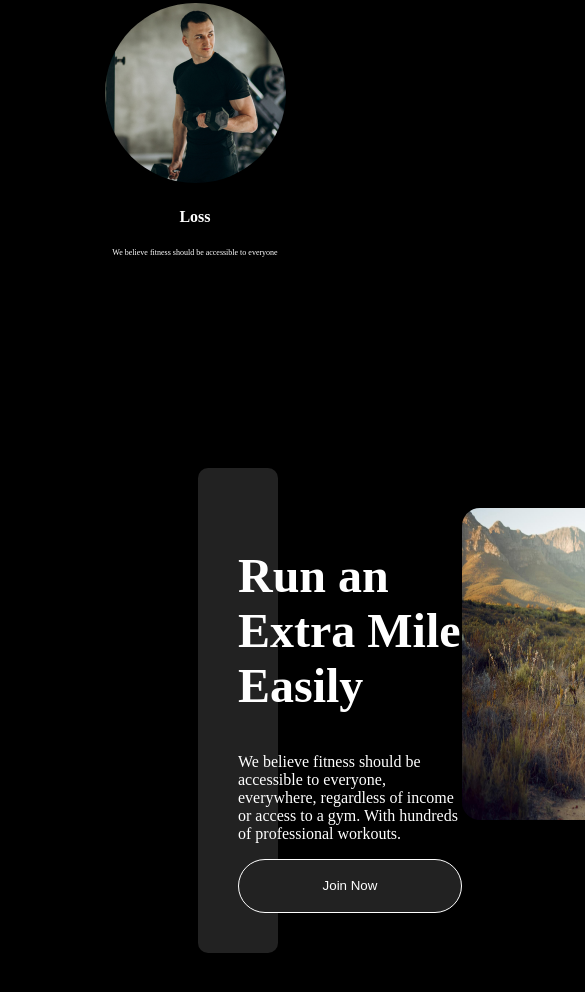
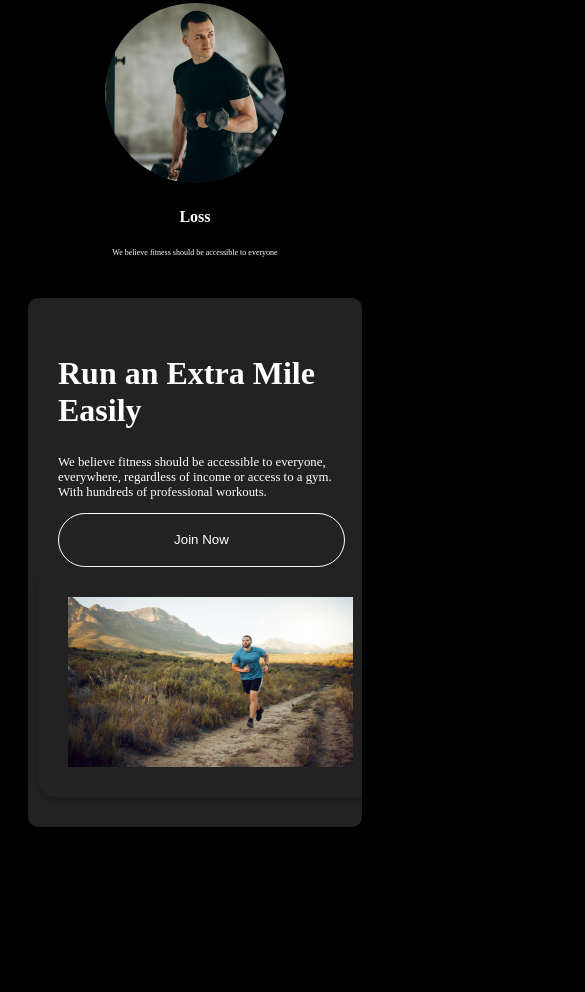
Before and after one commit to mdhasibseo/assingment-2, a plain HTML site: page index.html in a window 390 px wide. Shown: the part 1853-2845 px from the top of the page, 585 px wide, since content can reach past the window. After the commit the page ends 2700 px from the top, so only its background shows below. Drawn offline with Linux system fonts and the light colour scheme.

Commit message:
run respondsive

```diff
--- a/style.css
+++ b/style.css
@@ -101,7 +101,7 @@
     height: 312px;
     width: 366px;
     border-radius: 18px;
-    box-shadow: box-shadow: rgba(0, 0, 0, 0.24) 0px 3px 8px; ;
+    box-shadow: rgba(0, 0, 0, 0.24) 0px 3px 8px; ;
 }
 .fitness-container{
     margin-top: 100px;
@@ -175,4 +175,27 @@
     .profile-header{
         font-size: 1rem;
     }
+    .fitness-container{
+        flex-direction: column;
+    padding: 30px;
+    margin: 20px;
+
+    }
+    .run{
+    height:170px;
+    width: 285px;
+    padding: 30px;
+    margin-left: -20px;
+    border-radius: 18px;
+   }
+   .fitness-header{
+    max-width: 287px;
+    font-size: 2rem;
 }
+.fitness-pra{
+    font-size: 0.8rem;
+}
+.fitness-btn{
+   width: 287px;
+}
+}
```
Also changed, not shown: index.html (+1 -0 lines).
